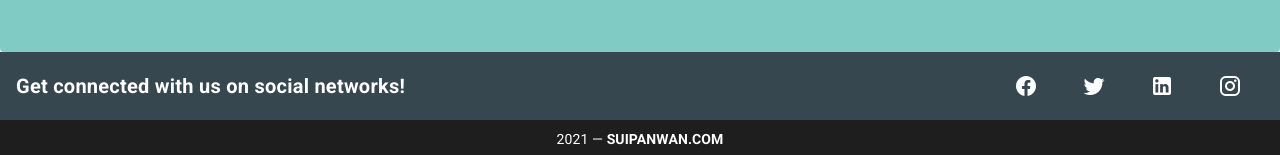
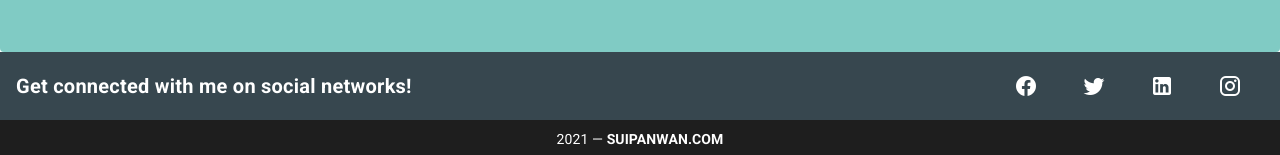
Before and after one commit to suipanwan/suipanwan.com, a Vue app: page / in a window 1280 px wide. Shown: the part 1487-1642 px from the top of the page. Built offline with nearby package versions, Linux system fonts and the light colour scheme; what vue2-smooth-scroll would draw is missing.

Commit message:
fixed typo

```diff
--- a/src/App.vue
+++ b/src/App.vue
@@ -29,7 +29,7 @@
                 tile
             >
                 <v-card-title class="blue-grey darken-3">
-                    <strong class="subheading">Get connected with us on social networks!</strong>
+                    <strong class="subheading">Get connected with me on social networks!</strong>
 
                     <v-spacer></v-spacer>
 
```
